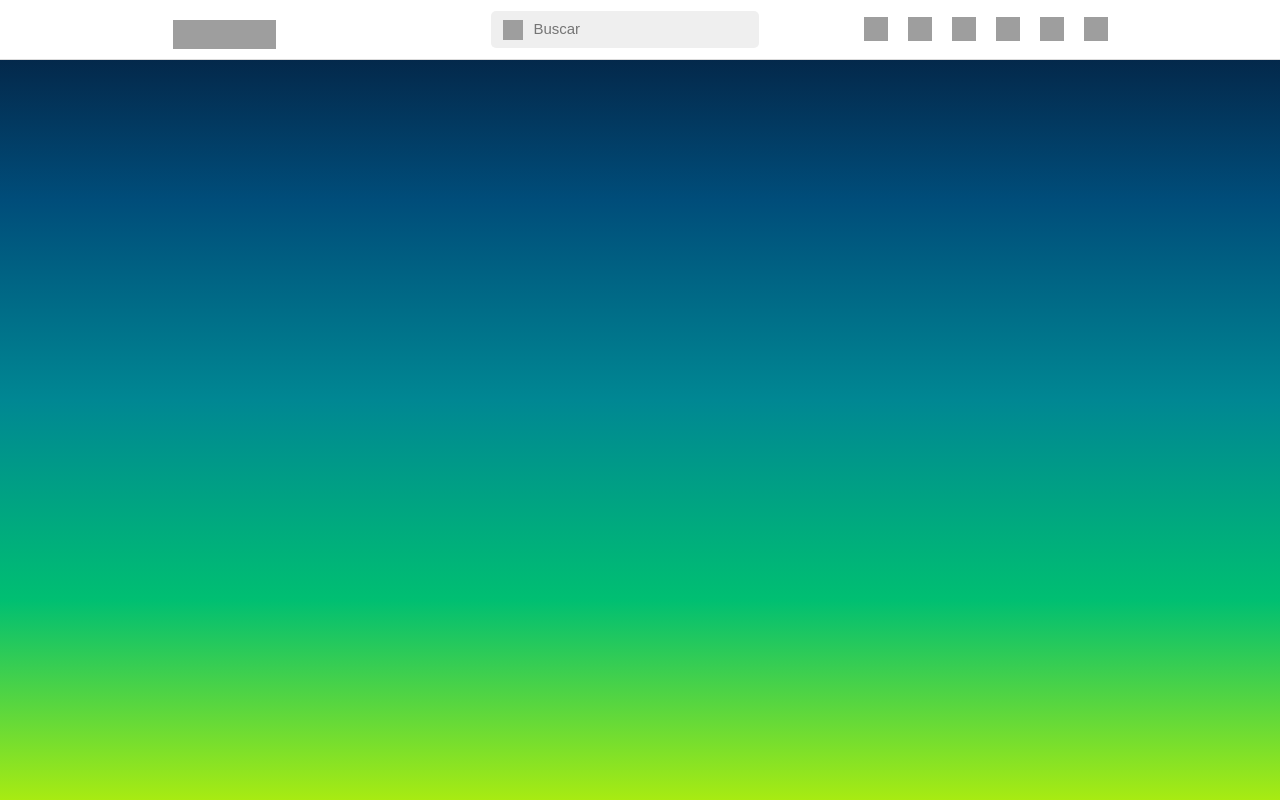
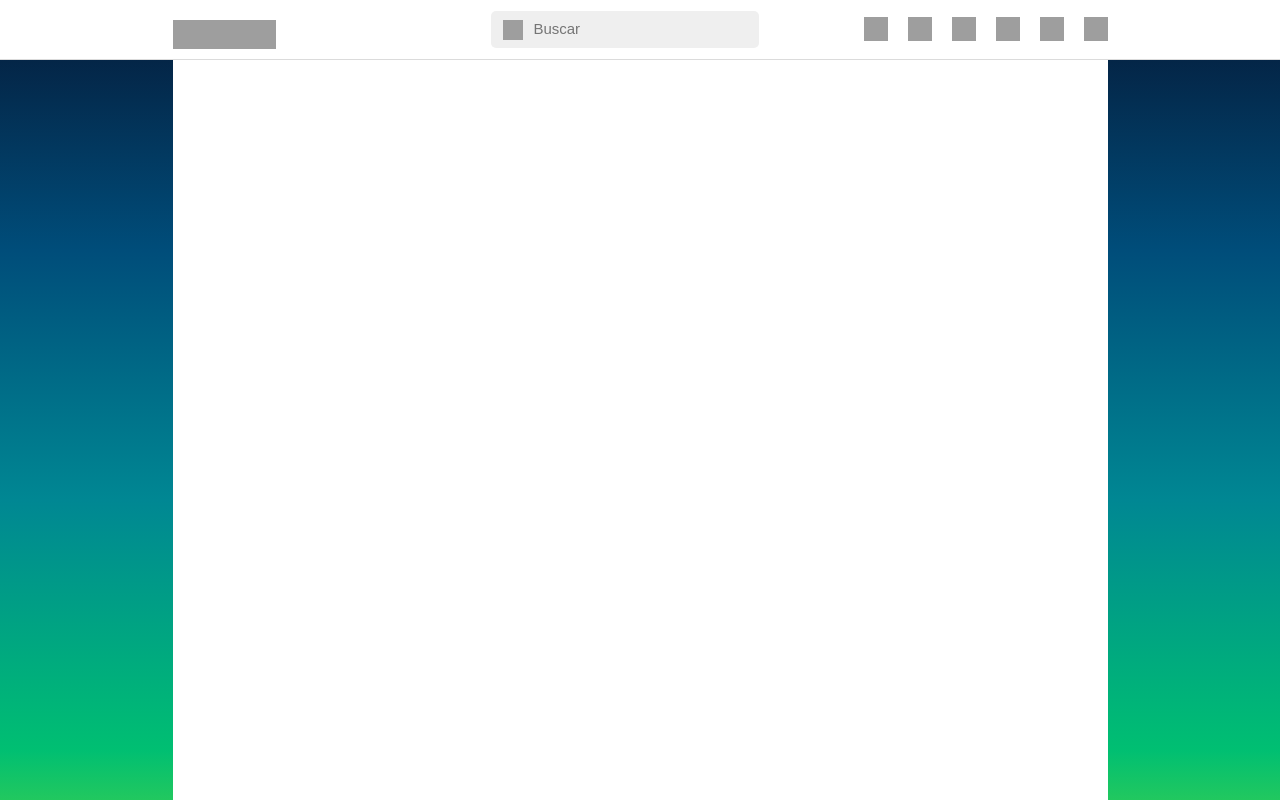
Before and after one commit to CIOG2/Instagram, a React (Create React App) app: page / in a window 1280 px wide. Shown: the top 800 px of the page. Built offline with nearby package versions, Linux system fonts and the light colour scheme; grey boxes are pictures that could not be loaded.

Commit message:
Archivos base

```diff
--- a/src/App/AppUI.js
+++ b/src/App/AppUI.js
@@ -1,7 +1,7 @@
 import React from "react";
 import { InstagramContext } from "../InstagramContext";
 import { NavBar } from "../NavBar";
-
+import { MainContainer } from "../MainContainer";
 
 function AppUI() {
 
@@ -12,6 +12,7 @@ function AppUI() {
     return (
         <React.Fragment>
             <NavBar />
+            <MainContainer />
         </React.Fragment>
     );
 }
--- a/src/MainContainer/index.js
+++ b/src/MainContainer/index.js
@@ -0,0 +1,14 @@
+import React from 'react';
+import './style.css';
+
+function MainContainer() {
+    return (
+        <main className="main">
+            <section className='main__section--container'>
+
+            </section>
+        </main>
+    );
+}
+
+export { MainContainer };
--- a/src/MainContainer/style.css
+++ b/src/MainContainer/style.css
@@ -0,0 +1,16 @@
+.main{
+    position: relative;
+    display: flex;
+    justify-content: center;
+    width: 100%;
+    height: 1000px;
+    padding-top: 60px;
+}
+
+.main__section--container{
+    position: relative;
+    width: 100%;
+    height: 100%;
+    max-width: 935px;
+    background-color: white;
+}
--- a/src/NavBar/style.css
+++ b/src/NavBar/style.css
@@ -64,17 +64,16 @@
 
 @media screen and (max-width: 450px){
     .NavBar{
-        padding: 0px;
+        padding: 0px 5px;
     }
 
-    .NavBar__container a{
-        margin-right: 15px;
+    .NavBar__container--Links a{
+        margin-left: 15px;
     }
 }
 
 @media screen and (max-width: 350px){
-
-    .NavBar__container a{
-        margin-right: 7px;
+    .NavBar__container--Links a{
+        margin-left: 7px;
     }
 }
```
Also changed, not shown: src/Aside/index.js (added, +13 -0 lines), src/Hystories/index.js (added, +13 -0 lines), src/Publications/index.js (added, +13 -0 lines), src/Aside/style.css (added), src/Hystories/style.css (added), src/Publications/style.css (added).
